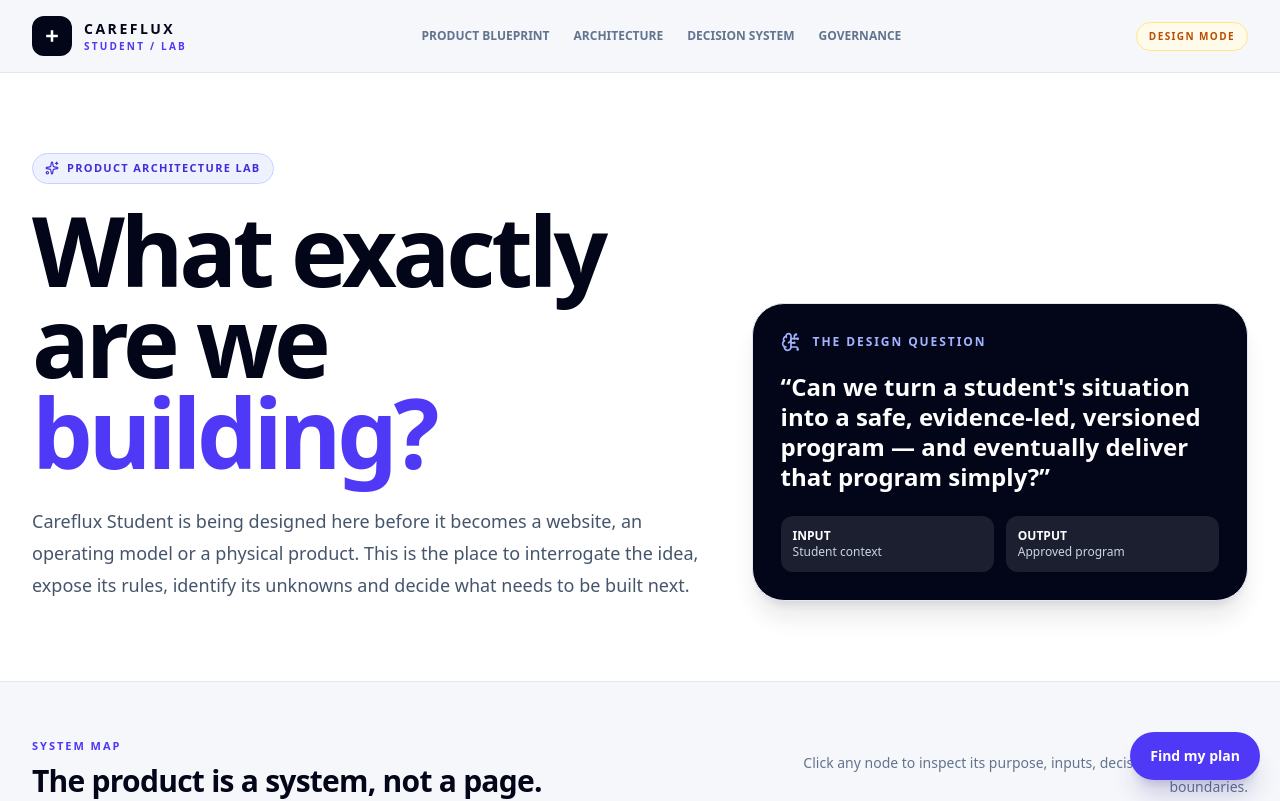
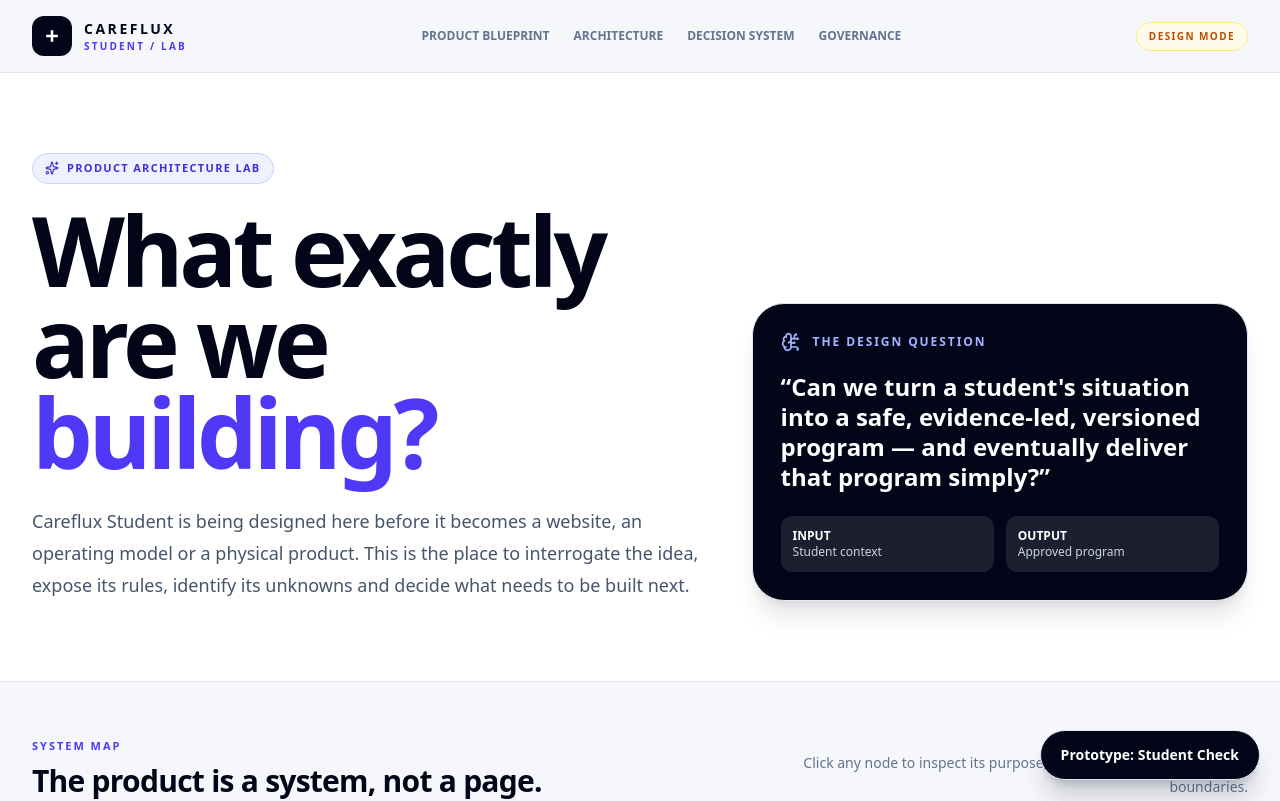
Before and after one commit to maxxmitchy/market-radar, a React (Vite) app: page / in a window 1280 px wide. Shown: the top 801 px of the page. Built offline with nearby package versions, Linux system fonts and the light colour scheme.

Commit message:
feat: expose student check as architecture prototype

```diff
--- a/src/main.tsx
+++ b/src/main.tsx
@@ -12,10 +12,10 @@
       <App />
       <button
         onClick={() => setShowStudentCheck(true)}
-        className="fixed bottom-5 right-5 z-50 inline-flex items-center gap-2 rounded-full bg-indigo-600 px-5 py-3.5 text-sm font-black text-white shadow-xl shadow-indigo-900/20 transition hover:-translate-y-0.5 hover:bg-indigo-700"
-        aria-label="Open Careflux Student Check"
+        className="fixed bottom-5 right-5 z-50 inline-flex items-center gap-2 rounded-full border border-slate-200 bg-slate-950 px-5 py-3.5 text-sm font-black text-white shadow-xl shadow-slate-900/20 transition hover:-translate-y-0.5 hover:bg-indigo-700"
+        aria-label="Open Student Check prototype"
       >
-        Find my plan
+        Prototype: Student Check
       </button>
       {showStudentCheck && <StudentCheck onClose={() => setShowStudentCheck(false)} />}
     </>
```
